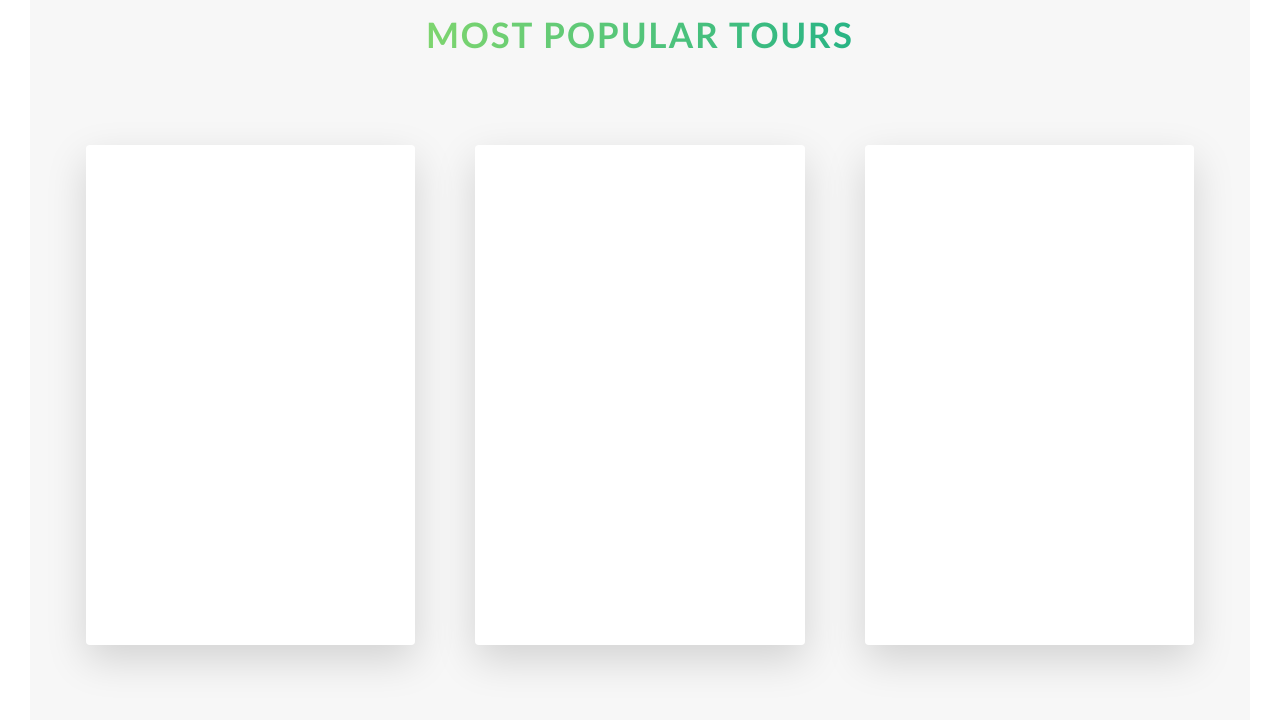
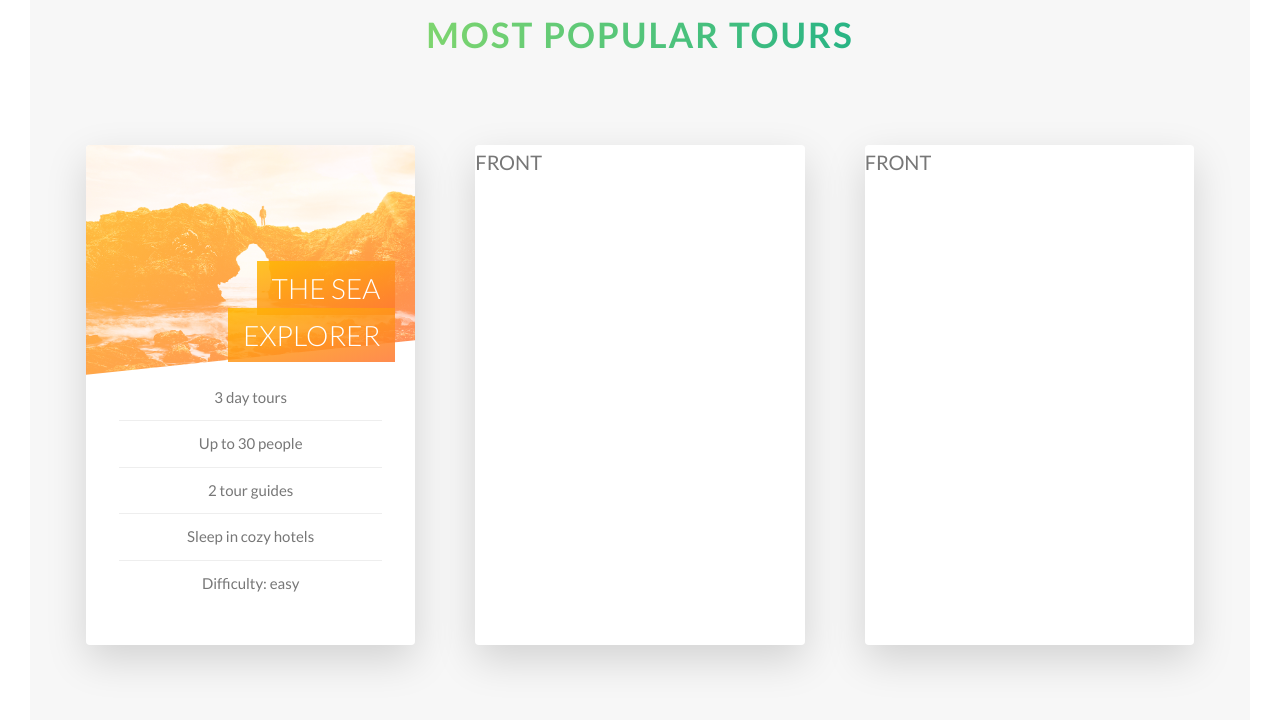
Before and after one commit to gabriel-quintiliano/advanced-css-and-sass-udemy, a website: page natours/index.html in a window 1280 px wide. Shown: the part 2234-2954 px from the top of the page. Drawn offline with Linux system fonts and the light colour scheme.

Commit message:
natours - completely implement the front of a card in tours section

```diff
--- a/natours/index.html
+++ b/natours/index.html
@@ -131,7 +131,28 @@
           <div class="col-1-of-3">
             <div class="card">
               <div class="card__side card__side--front">
-                FRONT ajsd adas
+                <!-- according to BEM methodology, you shouldn't nest elements, so in this case
+                     <div class="card__side__picture"> would be incorrect, and also, elements
+                     should be independent from each other. -->
+                <div class="card__picture card__picture--1">
+                  <!-- a background image will be applied here -->
+                </div>
+                <h4 class="card__heading">
+                  <!-- <span> will wrap "tightly" around text, it behaves just like text and allows you
+                       to style specific words or sentences. -->
+                  <span class="card__heading-span card__heading-span--1">
+                    The sea explorer
+                  </span>
+                </h4>
+                <div class="card__details">
+                  <ul>
+                    <li>3 day tours</li>
+                    <li>Up to 30 people</li>
+                    <li>2 tour guides</li>
+                    <li>Sleep in cozy hotels</li>
+                    <li>Difficulty: easy</li>
+                  </ul>
+                </div>
               </div>
               <div class="card__side card__side--back card__side--back-1">
                 BACK
--- a/natours/sass/abstract/_variables.scss
+++ b/natours/sass/abstract/_variables.scss
@@ -10,6 +10,7 @@ $color-tertiary-light: #2998ff;
 $color-tertiary-dark: #5643fa;
 
 $color-grey-light-1: #f7f7f7;
+$color-grey-light-2: #eee;
 $color-grey-dark: #777;
 
 $color-white: #fff;
--- a/natours/sass/components/_card.scss
+++ b/natours/sass/components/_card.scss
@@ -1,4 +1,5 @@
 .card {
+  // FUNCTIONALITY
   perspective: 150rem;
   position: relative;
   height: $card-height;
@@ -14,7 +15,6 @@
   * animation applied. */
 
   &__side {
-    color: white;
     font-size: 2rem;
 
     height: $card-height;
@@ -24,6 +24,7 @@
     left: 0;
     backface-visibility: hidden; // so when this element is rotated 180deg its back doesn't show
     border-radius: 4px;
+    overflow: hidden; // will make the border-radius show in the background-image of &__picture--X
     box-shadow: 0 1.5rem 4rem rgba($color-black, .15);
 
     /* `width: 100%;` is needed because elements with `position: absolute` set have their width
@@ -35,7 +36,6 @@
     }
 
     &--back {
-      color: white;
       rotate: y 180deg;
       // transform: rotateY(90deg); // you could use this too
 
@@ -83,4 +83,74 @@
      * }
      */
   }
+
+  // FRONT-SIDE STYLING
+  &__picture {
+    height: 23rem;
+    background-size: cover;
+    background-position: center;
+    background-blend-mode: screen; // blend mode for the background-image value (in this case the linear-gradient and image).
+    clip-path: polygon(0 0, 100% 0, 100% 85%, 0 100% );
+
+    &--1 {
+      background-image: linear-gradient(to right bottom, $color-secondary-light, ($color-secondary-dark)), url("../img/nat-5.jpg");
+    }
+
+    &--2 {
+      background-image: url("../img/nat-5.jpg");
+    }
+
+    &--3 {
+      background-image: url("../img/nat-5.jpg");
+    }
+  }
+
+  // CARD HEADING STYLING
+  &__heading {
+    width: min-content; // width is calculated according to it widest child element (content).
+    font-size: 2.8rem;
+    font-weight: 300;
+    text-align: right;
+    text-transform: uppercase;
+    color: $color-white;
+    position: absolute;
+    top: 12rem;
+    right: 2rem;
+  }
+
+  /* It was best not to nest it above because &__heading-span is an element itself and BEM methodology is
+   * against the nesting of different elements, you can only nest those within blocks and within elements
+   * you only nest modifiers */
+  &__heading-span {
+    padding: 1rem 1.5rem;
+
+    /* `box-decoration-break: clone;` makes the breaks of an inline inline element be treated as different
+     * boxes and thus applies styles as if each piece had it own box model */
+    -webkit-box-decoration-break: clone; // -webkit is needed so it works on chrome
+    box-decoration-break: clone; // not supported for chrome yet
+
+    &--1 {
+      background-image: linear-gradient(to right bottom, rgba($color-secondary-light, .85), rgba($color-secondary-dark, .85));
+    }
+  }
+
+  // CARD DETAILS STYLING
+  &__details {
+
+    ul {
+      list-style: none;
+      margin: 0 auto;
+      width: 80%;
+
+      li {
+        text-align: center;
+        font-size: 1.5rem;
+        padding: 1rem;
+
+        &:not(:last-child) {
+          border-bottom: 1px solid $color-grey-light-2;
+        }
+      }
+    }
+  }
 }
```
Also changed, not shown: natours/css/style.css.
